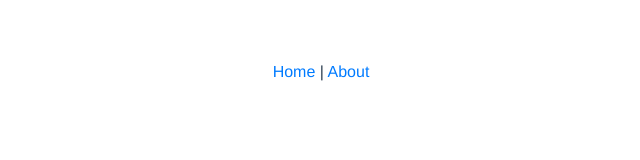
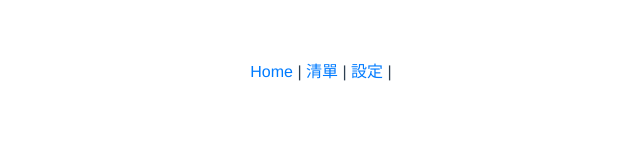
Before and after one commit to BI-TENG/tomato-clock, a Vue app: page / in a window 1280 px wide. Shown: the top 160 px of the page, without its empty margins (319-959 px from the left). Built offline with nearby package versions, Linux system fonts and the light colour scheme.

Commit message:
設定頁面

```diff
--- a/src/App.vue
+++ b/src/App.vue
@@ -2,7 +2,8 @@
   <div id="app">
     <div id="nav">
       <router-link to="/">Home</router-link> |
-      <router-link to="/about">About</router-link>
+      <router-link to="/list">清單</router-link> |
+      <router-link to="/settings">設定</router-link> |
     </div>
     <router-view/>
   </div>
```
